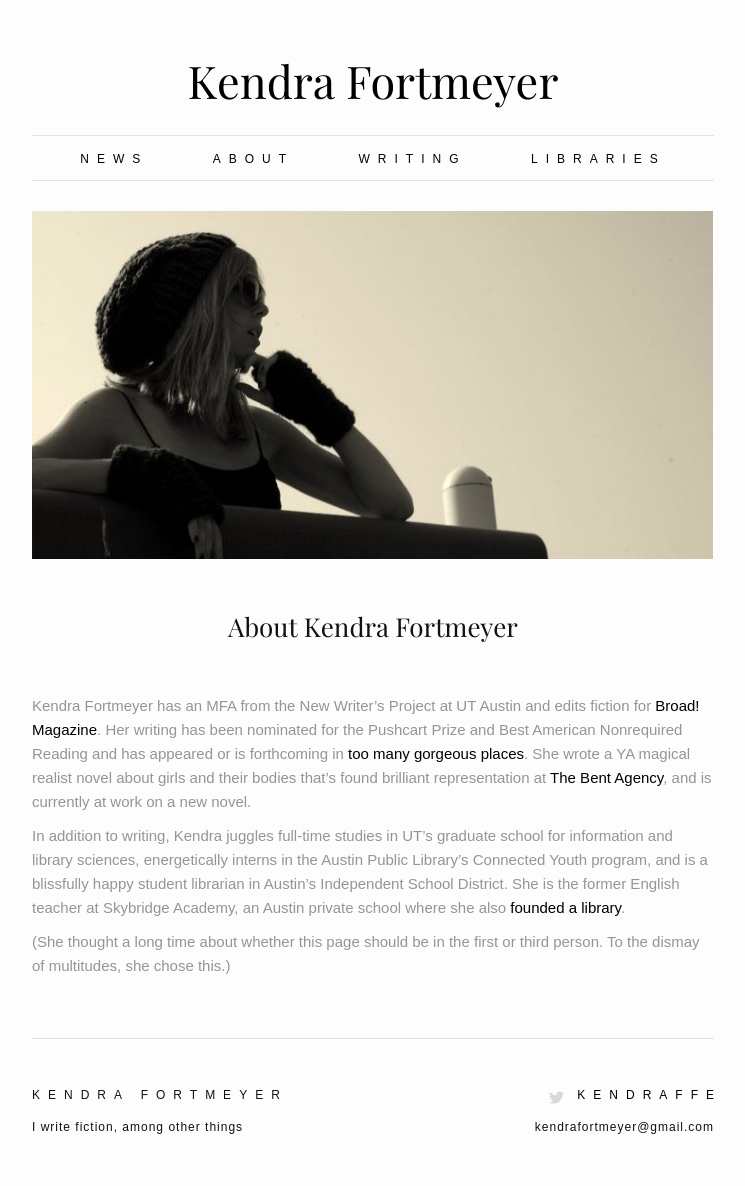
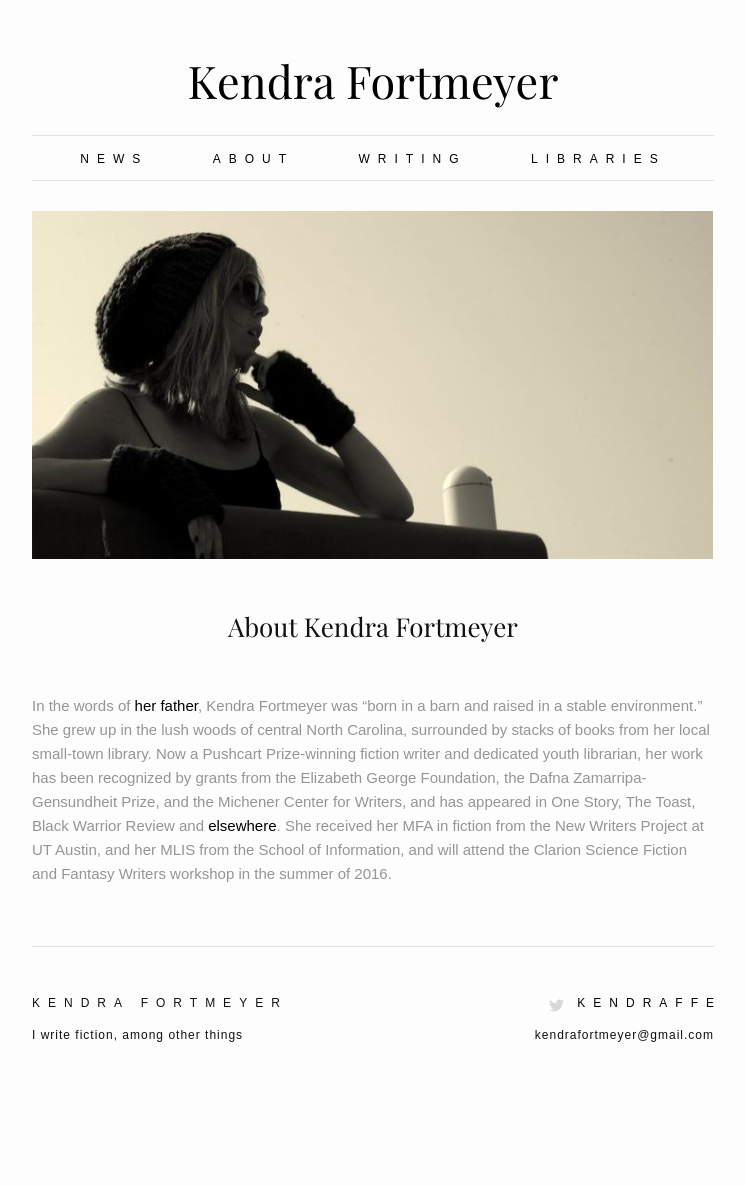
Before and after one commit to rblakemesser/rblakemesser.github.io, a Jekyll site: the page built from about.md, in a window 1280 px wide. Shown: the whole page, without its empty margins (267-1012 px from the left). Built offline with Jekyll 4.4.1, drawn with Linux system fonts in a browser that asks for light colours; some web fonts are replaced; after the commit the page ends 1094 px from its top, so only the background shows below that.

Commit message:
about update

```diff
--- a/about.md
+++ b/about.md
@@ -4,11 +4,7 @@ title: about
 subtitle: About Kendra Fortmeyer
 permalink: /about/
 image: "about2.jpg"
+link: www.kendrafortmeyer.com/fiction/
 ---
 
-Kendra Fortmeyer has an MFA from the New Writer's Project at UT Austin and edits fiction for [Broad! Magazine](http://broadzine.com/about/meet-the-staff/). Her writing has been nominated for the Pushcart Prize and Best American Nonrequired Reading and has appeared or is forthcoming in [too many gorgeous places](http://kendrafortmeyer.com/#1).
-She wrote a YA magical realist novel about girls and their bodies that's found brilliant representation at [The Bent Agency](http://www.thebentagency.com/), and is currently at work on a new novel.
-
-In addition to writing, Kendra juggles full-time studies in UT's graduate school for information and library sciences, energetically interns in the Austin Public Library's Connected Youth program, and is a blissfully happy student librarian in Austin's Independent School District. She is the former English teacher at Skybridge Academy, an Austin private school where she also [founded a library](https://theamazingskybrary.wordpress.com/).
-
-(She thought a long time about whether this page should be in the first or third person. To the dismay of multitudes, she chose this.)
+In the words of <a href="https://www.reverbnation.com/kurtfortmeyer">her father<a/>, Kendra Fortmeyer was “born in a barn and raised in a stable environment.” She grew up in the lush woods of central North Carolina, surrounded by stacks of books from her local small-town library. Now a Pushcart Prize-winning fiction writer and dedicated youth librarian, her work has been recognized by grants from the Elizabeth George Foundation, the Dafna Zamarripa-Gensundheit Prize, and the Michener Center for Writers, and has appeared in One Story, The Toast, Black Warrior Review and [elsewhere]({{ page.link }}). She received her MFA in fiction from the New Writers Project at UT Austin, and her MLIS from the School of Information, and will attend the Clarion Science Fiction and Fantasy Writers workshop in the summer of 2016.
```
